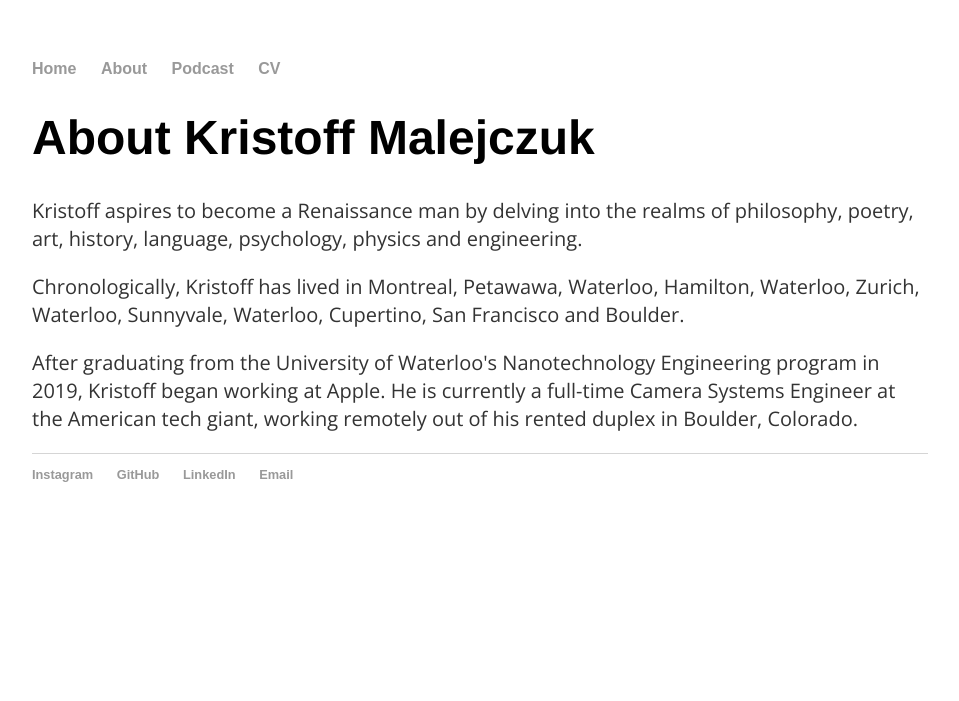
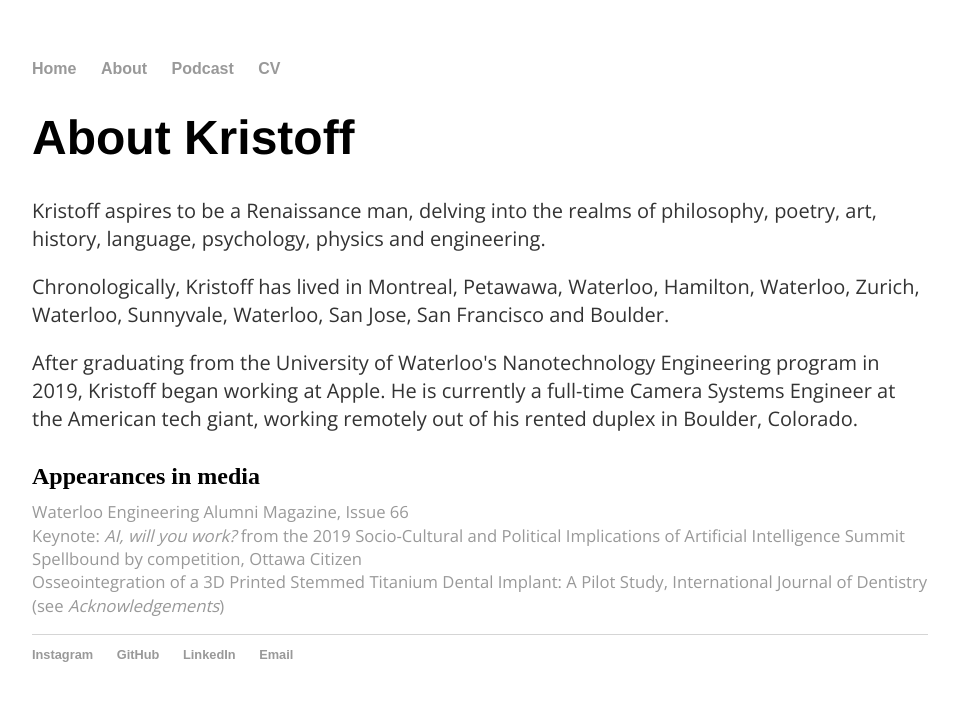
Before and after one commit to malejczuk/malejczuk.github.io, a Jekyll site: the page built from about/index.html, in a window 1280 px wide. Shown: the top 701 px of the page, without its empty margins (160-1119 px from the left). Built offline with Jekyll 4.4.1, drawn with Linux system fonts in a browser that asks for light colours.

Commit message:
added media section, minor updates

```diff
--- a/about/index.html
+++ b/about/index.html
@@ -1,10 +1,19 @@
 ---
 layout: default
-title: About Kristoff Malejczuk
+title: About Kristoff
 ---
 <h1>{{ page.title }}</h1>
 <!--<ul class="about">-->
-    <p>Kristoff aspires to become a Renaissance man by delving into the realms of philosophy, poetry, art, history, language, psychology, physics and engineering.</p>
-    <p>Chronologically, Kristoff has lived in Montreal, Petawawa, Waterloo, Hamilton, Waterloo, Zurich, Waterloo, Sunnyvale, Waterloo, Cupertino, San Francisco and Boulder.</p>
+    <p>Kristoff aspires to be a Renaissance man, delving into the realms of philosophy, poetry, art, history, language, psychology, physics and engineering.</p>
+    <p>Chronologically, Kristoff has lived in Montreal, Petawawa, Waterloo, Hamilton, Waterloo, Zurich, Waterloo, Sunnyvale, Waterloo, San Jose, San Francisco and Boulder.</p>
     <p>After graduating from the University of Waterloo's Nanotechnology Engineering program in 2019, Kristoff began working at Apple. He is currently a full-time Camera Systems Engineer at the American tech giant, working remotely out of his rented duplex in Boulder, Colorado.</p>
 <!--</ul>-->
+
+<!--<h2>Appearances in media</h2>-->
+<h2 style="position: relative; bottom: -10px;">Appearances in media</h2>
+<span class="small"><p style="color:#999">
+<a href="https://uwaterloo.ca/engineering/sites/ca.engineering/files/uploads/files/c018755_weal_2020_lr_final-ua.pdf">Waterloo Engineering Alumni Magazine, Issue 66</a><br>
+<a href="https://youtu.be/4tMcvrrdqtA?t=75">Keynote: <i>AI, will you work?</i></a> from the <a href="https://uwaterloo.ca/global-engagement-seminar/past-seminars/socio-cultural-and-political-implications-artificial">2019 Socio-Cultural and Political Implications of Artificial Intelligence Summit</a><br>
+<a href="https://www.google.com/url?sa=t&rct=j&q=&esrc=s&source=web&cd=&ved=2ahUKEwjo5bnS6-ztAhXQHM0KHTrXDa4QFjAEegQIAhAC&url=https%3A%2F%2Fwww.pressreader.com%2Fcanada%2Fottawa-citizen%2F20090307%2F281964603630278&usg=AOvVaw1HIELvelTrokm5ND7HFgQA">Spellbound by competition, Ottawa Citizen</a><br>
+<a href="https://www.hindawi.com/journals/ijd/2017/5920714/">Osseointegration of a 3D Printed Stemmed Titanium Dental Implant: A Pilot Study, International Journal of Dentistry</a> (see <i>Acknowledgements</i>)
+</p></span>
```
